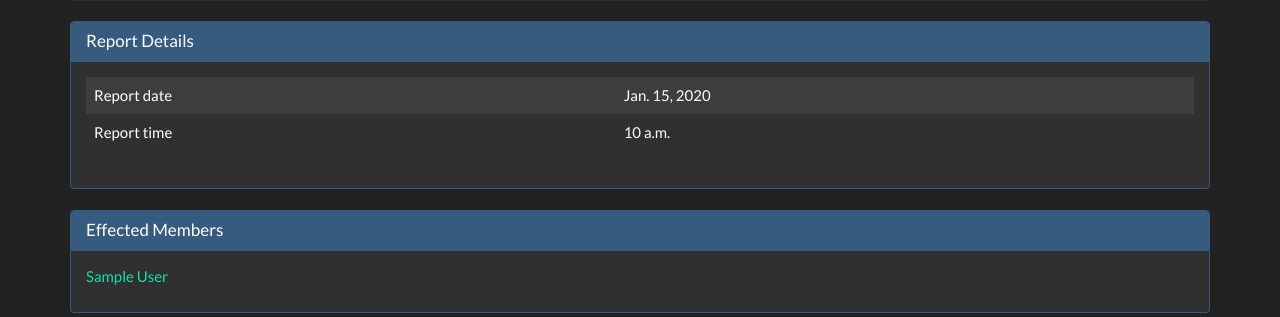
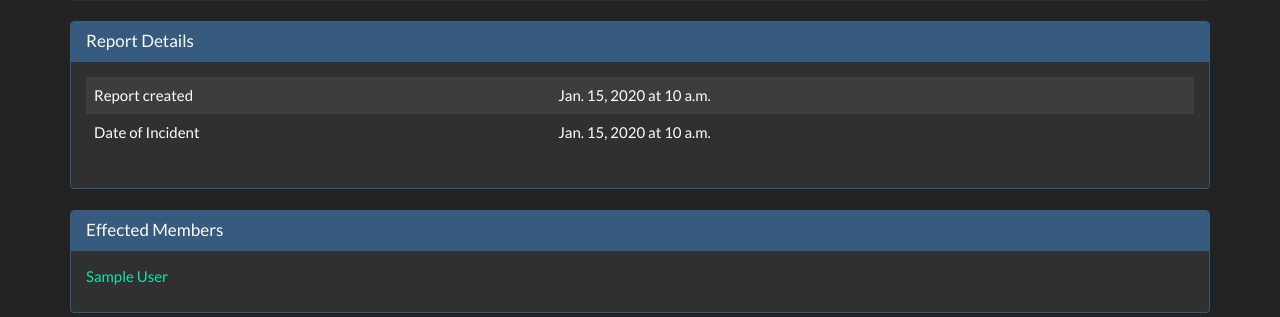
Before and after one commit to C-o-r-E/msys, a Django app: a page that uses msys/members/templates/members/report_details.html in a window 1280 px wide. Shown: the part 301-618 px from the top of the page. Run offline with Django 3.2, Linux system fonts and the light colour scheme; a user stored in the database is signed in; tables that the repository leaves empty hold one stand-in row (values such as "Sample post"); some libraries are stand-ins or nearby versions.

Commit message:
incident reporting looks ready

```diff
--- a/msys/members/templates/members/report_details.html
+++ b/msys/members/templates/members/report_details.html
@@ -24,19 +24,19 @@
 
 		<tr>
 		  <td>
-			Report date
+			Report created
 		  </td>
 		  <td>
-			{{ report.report_date }}
+			{{ report.post_date }} at {{ report.post_time }}
 		  </td>
 		</tr>
 
 		<tr>
 		  <td>
-			Report time
+			Date of Incident
 		  </td>
 		  <td>
-			{{ report.report_time }}
+			{{ report.report_date }} at {{report.report_time}}
 		  </td>
 		</tr>
 
--- a/msys/members/views.py
+++ b/msys/members/views.py
@@ -746,6 +746,14 @@ def incidentReport(request):
             new_report.post_time = datetime.datetime.now().time()
             new_report.save()
 
+            #deal with the many-to-many relationships
+            for m in request.POST.getlist('effected_members'):
+                mem = Member.objects.get(pk=m)
+                new_report.effected_members.add(mem)
+            for m in request.POST.getlist('staff_on_duty'):
+                mem = Member.objects.get(pk=m)
+                new_report.staff_on_duty.add(mem)
+
             log_str = "{} created incident report: [{}]".format(request.user.username,
                                                                 new_report)
             LogEvent.log_now(log_str)
```
Also changed, not shown: msys/members/admin.py (+11 -9 lines).
